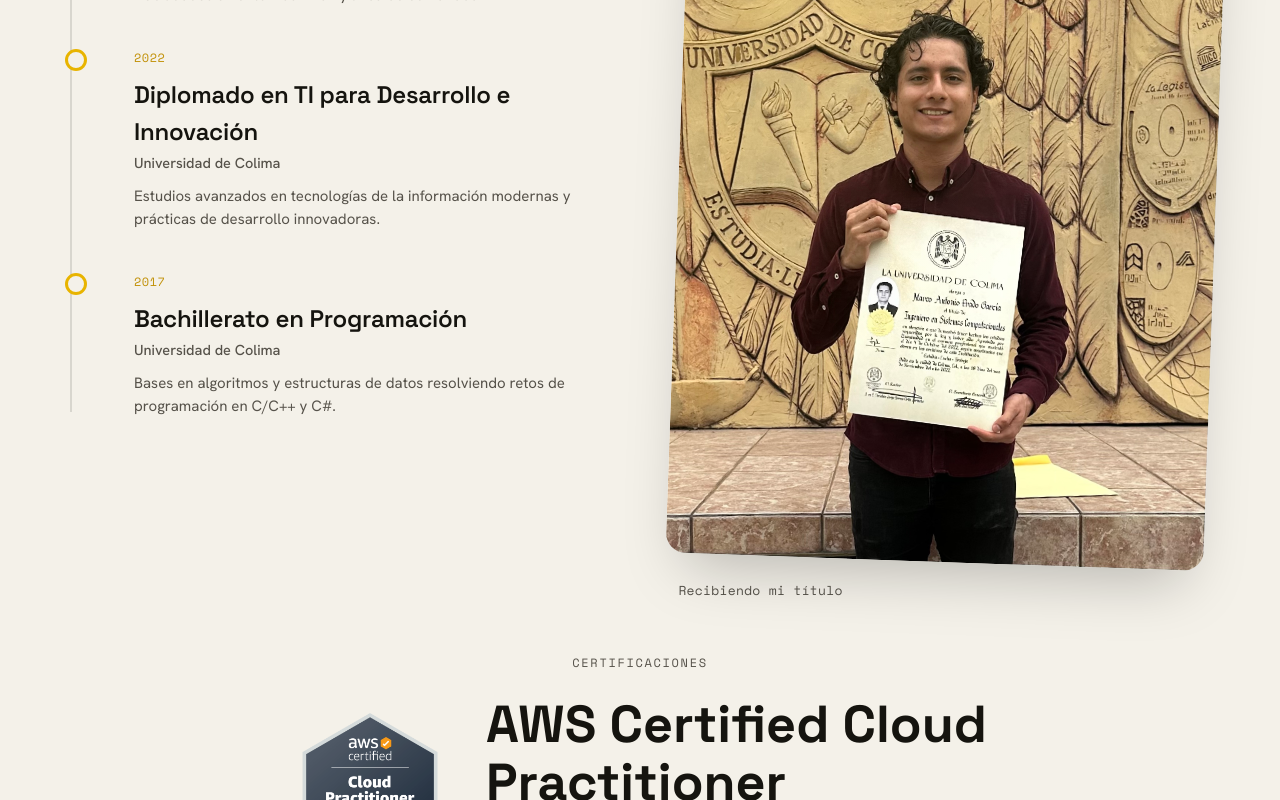
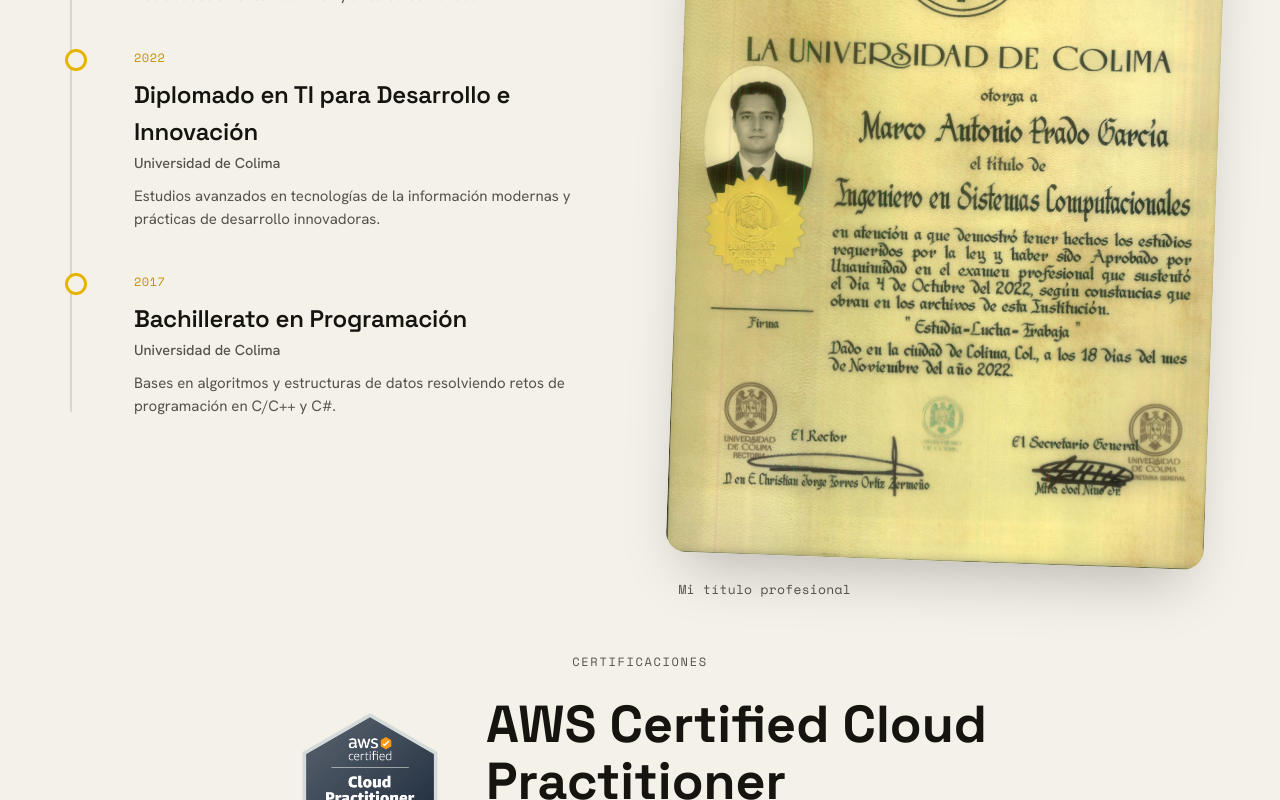
Before and after one commit to tonnyprado/portfolio-tony, a React (Vite) app: page / in a window 1280 px wide. Shown: the part 5522-6322 px from the top of the page. Built offline with nearby package versions, Linux system fonts and the light colour scheme.

Commit message:
chore: title

```diff
--- a/src/components/Education.jsx
+++ b/src/components/Education.jsx
@@ -1,5 +1,5 @@
 import { PORT } from '../data';
-import graduationPhoto from '../assets/graduation-photo.jpeg';
+import tituloPhoto from '../assets/titulo.jpg';
 import awsBadge from '../assets/aws-badge.png';
 
 function Education({ lang }) {
@@ -27,10 +27,10 @@
           </div>
           <div className="edu-photo-wrap reveal d2">
             <div className="edu-photo-frame">
-              <img src={graduationPhoto} alt="Graduación - Universidad de Colima" className="edu-photo" />
+              <img src={tituloPhoto} alt="Título Profesional - Universidad de Colima" className="edu-photo" />
             </div>
             <p className="edu-photo-caption">
-              {lang === 'es' ? 'Recibiendo mi título' : 'Receiving my degree'}
+              {lang === 'es' ? 'Mi título profesional' : 'My professional degree'}
             </p>
           </div>
         </div>
```
Also changed, not shown: src/assets/titulo.jpg (added).
